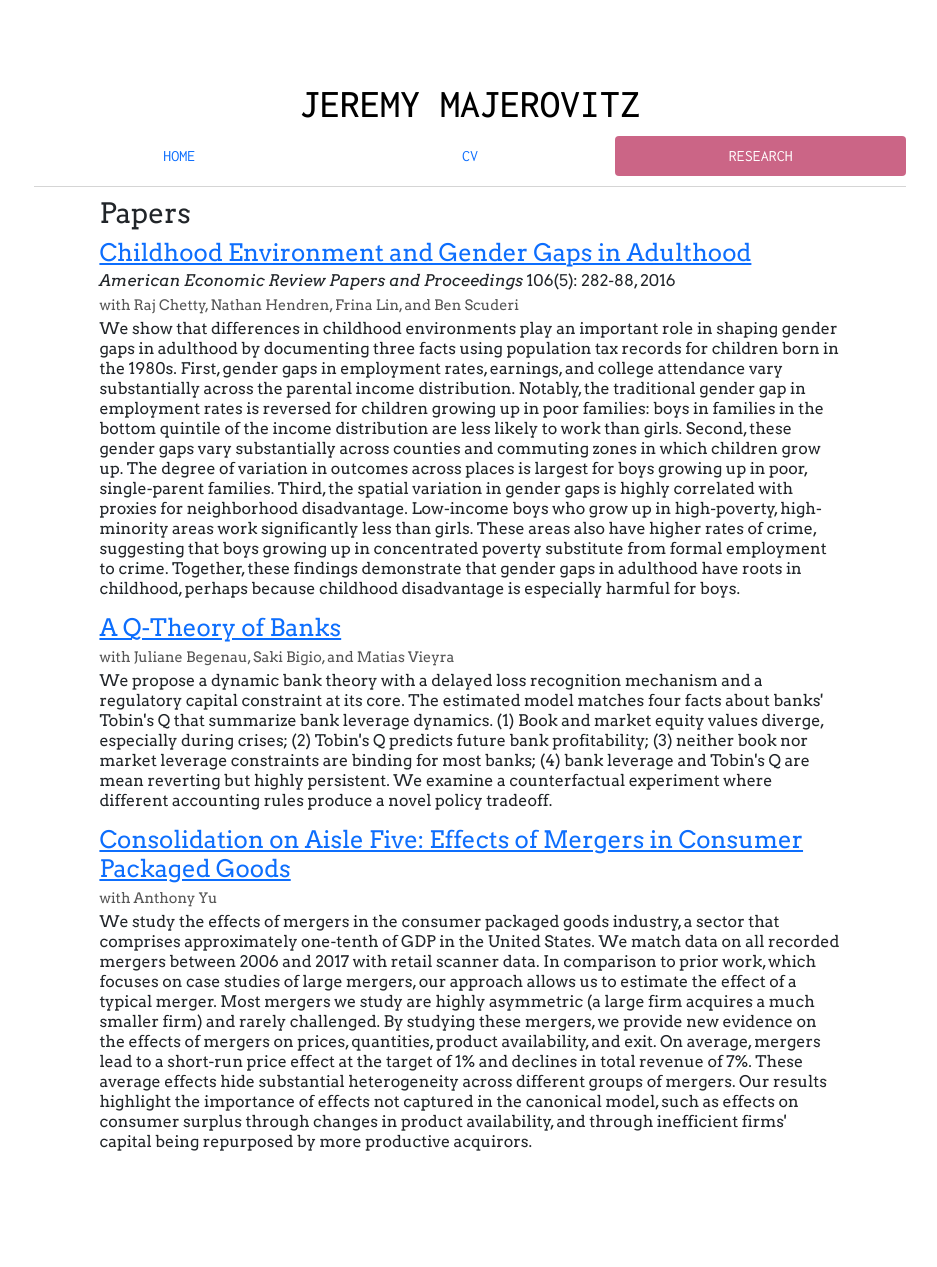
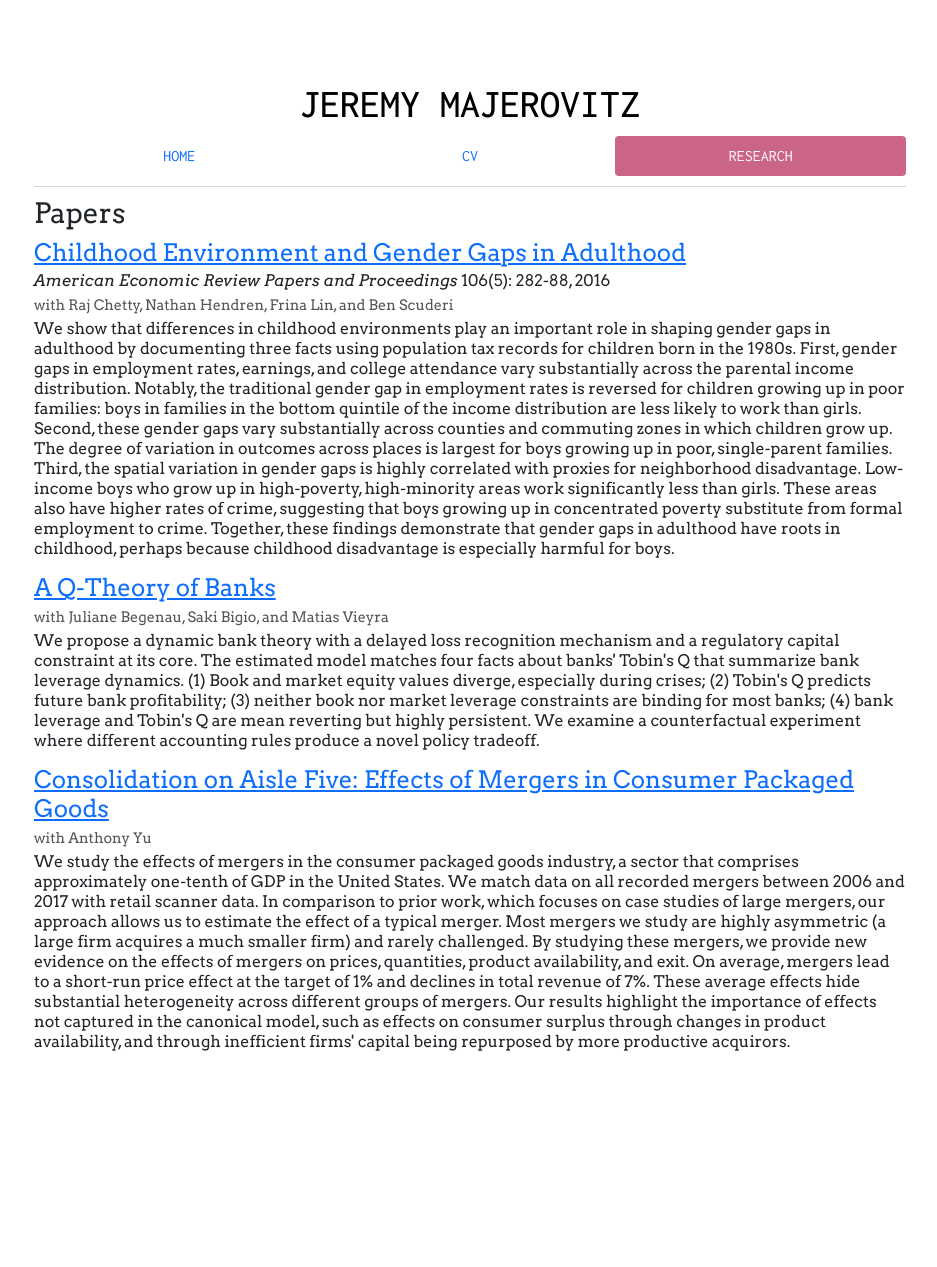
Before and after one commit to jmajic/jmajic.github.io, a Jekyll site: the page built from research/index.html, in a window 1280 px wide. Shown: the whole page, without its empty margins (170-1107 px from the left). Built offline with Jekyll 4.4.1, drawn with Linux system fonts in a browser that asks for light colours; after the commit the page ends 1167 px from its top, so only the background shows below that.

Commit message:
Fix some research page css settings

```diff
--- a/css/main.css
+++ b/css/main.css
@@ -19,8 +19,6 @@ h3.text-muted a:hover { text-decoration: none; color: #009b77; }
     background-color: #cb6586 !important;
 }
 
-/* a { text-decoration: none; color: #999999; } */
-/* a:hover { text-decoration: underline; } */
 h1 a{text-decoration: none; color: black; }
 
 /* Custom container */
@@ -41,7 +39,7 @@ img.avatar { margin-bottom: 30px; }
 p { margin-bottom: 0; }
 ul { margin: 0; list-style-type: square; }
 
-h1, h2, h3, h4, h5, h6, .h1, .h2, .h3, .h4, .h5, .h6 . { font-family: 'Arvo', 'Georgia', 'Times'; }
+h1, h2, h3, h4, h5, h6, .h1, .h2, .h3, .h4, .h5, .h6 . { font-family: 'Arvo', 'Georgia', 'Times'; text-decoration: none; }
 /* h1, h2, h3, h4, h5, h6, .h1, .h2, .h3, .h4, .h5, .h6 { font-family: 'Arvo', Georgia, Times; font-weight: 700;} */
 
 
@@ -55,7 +53,7 @@ h1, h2, h3, h4, h5, h6, .h1, .h2, .h3, .h4, .h5, .h6 . { font-family: 'Arvo', 'G
 
 /* CSS Classes from Stepner */
 .info,.notes,.contact,.about,.error{margin-bottom:30px}
-.info,.note,.contact,.about,.error{width:85%;margin:0 auto;line-height:26px;clear:both}
+.info,.note,.contact,.about,.error{width:100%;margin:0 auto;line-height:26px;clear:both}
 .coauthor{color:#555;font-weight:300;font-size:90%}
 .statatitle{padding-right:3px}
 .researchpaper{line-height:20px;margin-bottom:15px}
```
